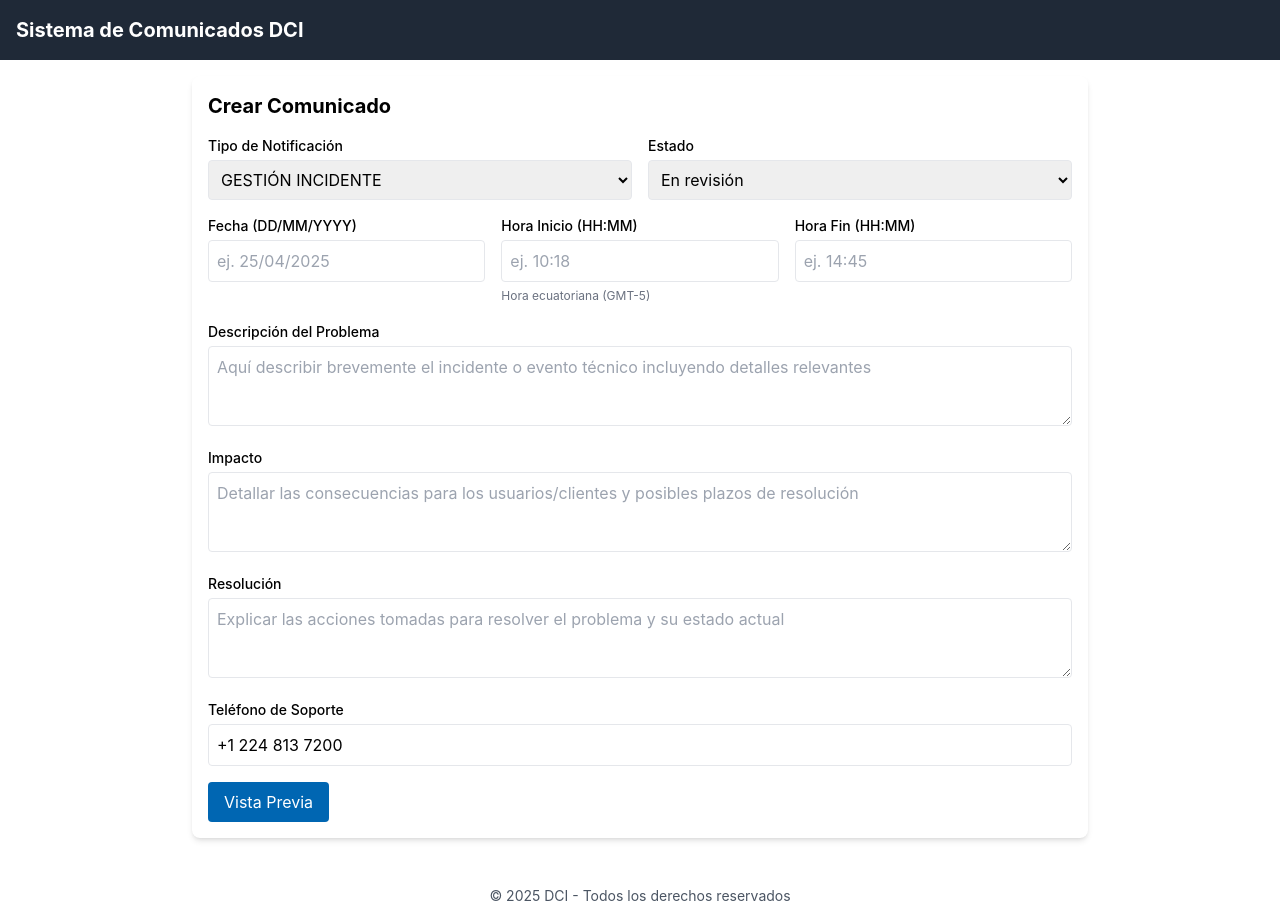
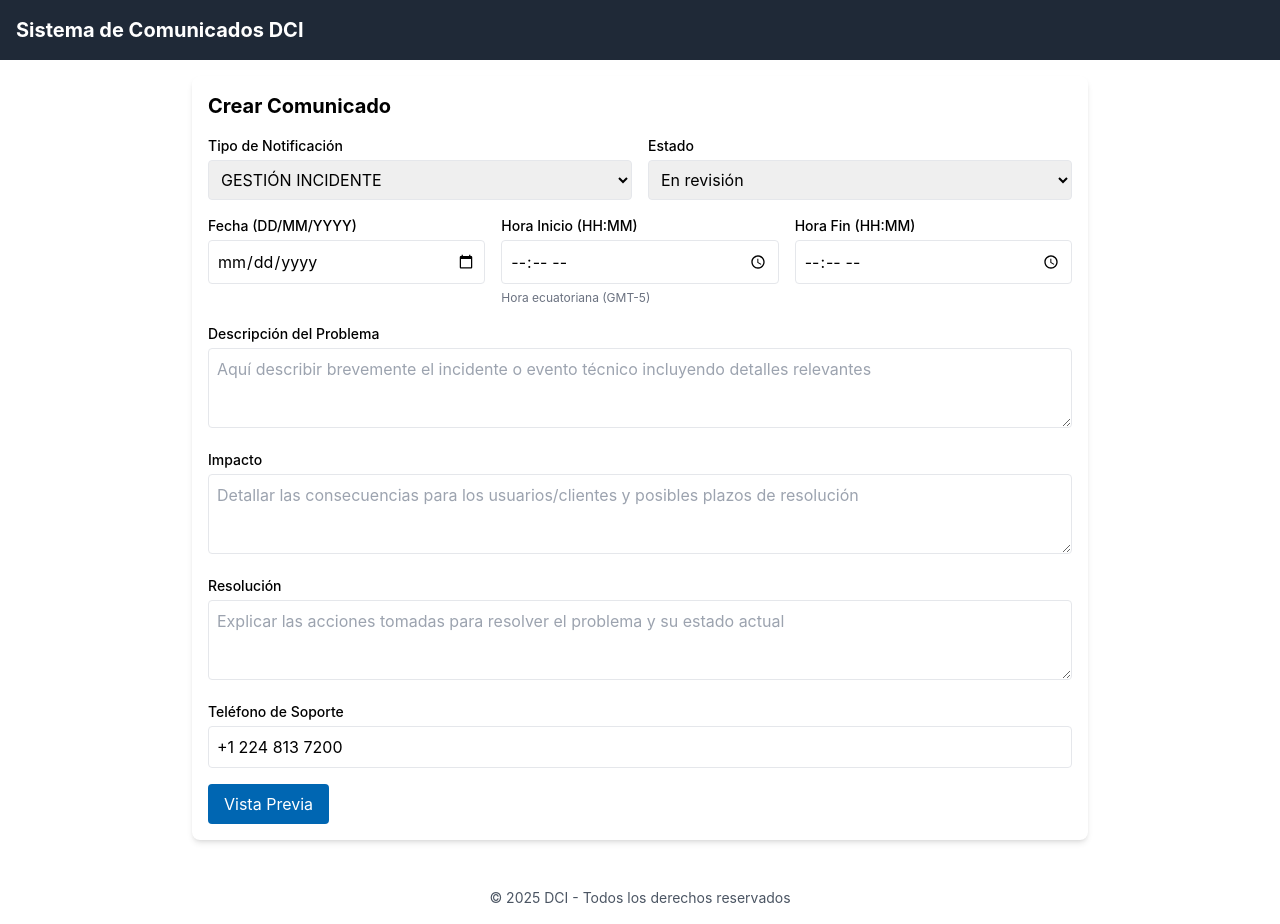
Before and after one commit to l6a6h6l/ComunicadoIncidente, a React (Create React App) app: page / in a window 1280 px wide. Built offline with nearby package versions, Linux system fonts and the light colour scheme; the HTML template or start-up script is replaced by a standard one.

Commit message:
Update ComunicadoIncidente.jsx

```diff
--- a/src/components/ComunicadoIncidente.jsx
+++ b/src/components/ComunicadoIncidente.jsx
@@ -102,20 +102,24 @@ const ComunicadoIncidente = () => {
         <div className="flex-1">
           <label className="block text-sm font-medium mb-1">Fecha (DD/MM/YYYY)</label>
           <input
-            type="text"
+            type="date"
             value={fecha}
-            onChange={(e) => setFecha(e.target.value)}
-            placeholder="ej. 25/04/2025"
+            onChange={(e) => {
+              // Convertir formato YYYY-MM-DD a DD/MM/YYYY
+              const date = new Date(e.target.value);
+              const day = date.getDate().toString().padStart(2, '0');
+              const month = (date.getMonth() + 1).toString().padStart(2, '0');
+              const year = date.getFullYear();
+              setFecha(`${day}/${month}/${year}`);
+            }}
             className="w-full p-2 border rounded"
           />
         </div>
         <div className="flex-1">
           <label className="block text-sm font-medium mb-1">Hora Inicio (HH:MM)</label>
           <input
-            type="text"
-            value={horaInicio}
+            type="time"
             onChange={(e) => setHoraInicio(e.target.value)}
-            placeholder="ej. 10:18"
             className="w-full p-2 border rounded"
           />
           <span className="text-xs text-gray-500">Hora ecuatoriana (GMT-5)</span>
@@ -123,10 +127,8 @@ const ComunicadoIncidente = () => {
         <div className="flex-1">
           <label className="block text-sm font-medium mb-1">Hora Fin (HH:MM)</label>
           <input
-            type="text"
-            value={horaFin}
+            type="time"
             onChange={(e) => setHoraFin(e.target.value)}
-            placeholder="ej. 14:45"
             className="w-full p-2 border rounded"
           />
         </div>
```
